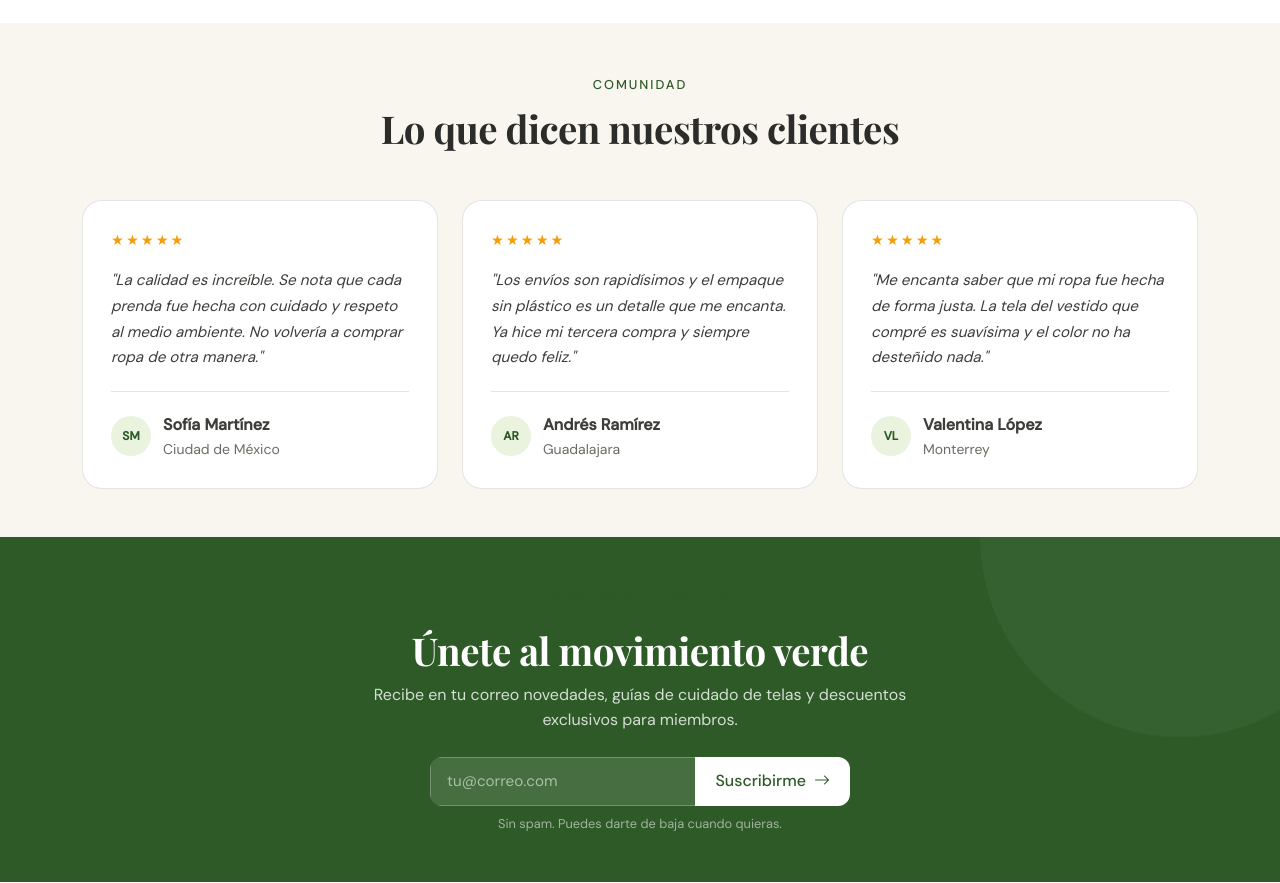
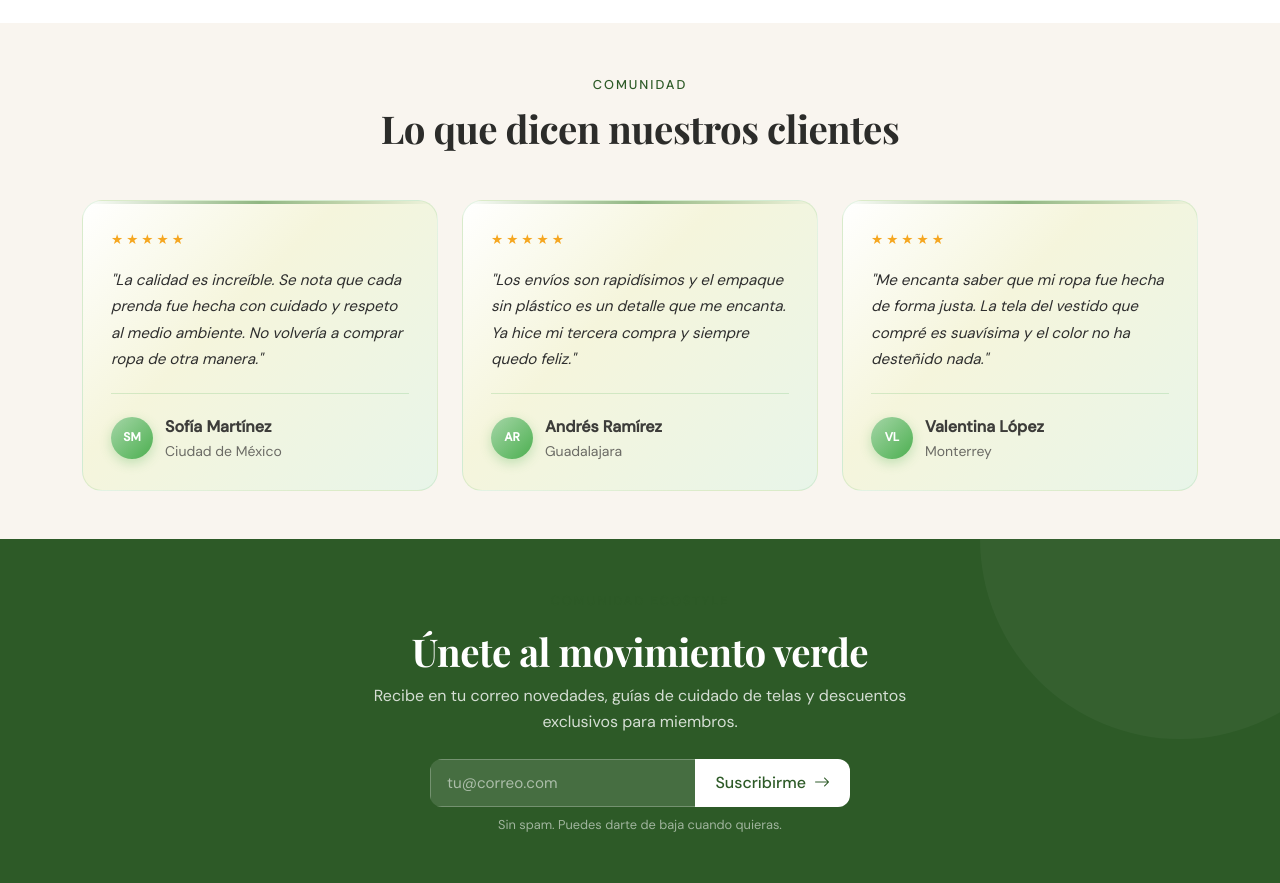
Before and after one commit to AlfredoCorvi/ecostyle1, a Django app: page / in a window 1280 px wide. Shown: the part 2705-3588 px from the top of the page. Run offline with Django 4.2, Linux system fonts and the light colour scheme; the visitor is signed in with stand-in values (Sample User, id 1); data comes from the database, SQL or seed files in the repository; data that the repository does not hold is empty; parts of the project's set-up code (start-up, migrations or seed data) failed here and were passed over.

Commit message:
se realiza style para las card valoracion de testimonios

```diff
--- a/static/css/ecostyle.css
+++ b/static/css/ecostyle.css
@@ -777,22 +777,84 @@ h1, h2, h3, .eco-logo, .eco-hero-title, .eco-section-title {
 
 /* ── TESTIMONIOS ─────────────────────────────────────────────── */
 .eco-testimonial-card {
-  background: var(--eco-white);
-  border: 1px solid var(--eco-border);
+  background: linear-gradient(
+    135deg,
+    #ffffff 0%,
+    #f5f5dc 40%,
+    #e8f5e9 100%
+  );
+
+  border: 1px solid rgba(76, 175, 80, 0.15);
   border-radius: var(--radius-lg);
   padding: 1.75rem;
   height: 100%;
-  transition: var(--transition);
+
+  transition: all 0.35s ease;
+  position: relative;
+  overflow: hidden;
 }
 
-.eco-testimonial-card:hover { box-shadow: var(--eco-shadow-md); transform: translateY(-4px); }
+.eco-testimonial-card:hover {
+  transform: translateY(-6px) scale(1.01);
+  box-shadow: 0 15px 40px rgba(0,0,0,0.12);
 
-.eco-stars { color: #F59E0B; letter-spacing: 2px; font-size: 0.9rem; }
+  background: linear-gradient(
+    135deg,
+    #ffffff,
+    #eef7ee,
+    #dcedc8
+  );
+}
+
+.eco-testimonial-card::before {
+  content: "";
+  position: absolute;
+  top: 0;
+  left: -120%;
+  width: 100%;
+  height: 100%;
+  background: linear-gradient(
+    120deg,
+    transparent,
+    rgba(255,255,255,0.5),
+    transparent
+  );
+  transition: 0.6s;
+}
+
+.eco-testimonial-card::after {
+  content: "";
+  position: absolute;
+  top: 0;
+  left: 0;
+  width: 100%;
+  height: 3px;
+
+  background: linear-gradient(
+    to right,
+    transparent,
+    var(--eco-green-light),
+    transparent
+  );
+
+  opacity: 0.6;
+}
+
+.eco-testimonial-card:hover::before {
+  left: 120%;
+}
+
+.eco-stars {
+  color: #F59E0B;
+  letter-spacing: 3px;
+  font-size: 0.85rem;
+  opacity: 0.9;
+}
 
 .eco-testimonial-text {
   font-size: 0.95rem;
-  color: var(--eco-text);
-  line-height: 1.7;
+  color: #2e2e2e;
+  line-height: 1.75;
   font-style: italic;
 }
 
@@ -802,18 +864,31 @@ h1, h2, h3, .eco-logo, .eco-hero-title, .eco-section-title {
   gap: 0.75rem;
   margin-top: 1.25rem;
   padding-top: 1.25rem;
-  border-top: 1px solid var(--eco-border);
+  border-top: 1px solid rgba(76, 175, 80, 0.2);
 }
 
 .eco-author-avatar {
-  width: 40px; height: 40px;
-  background: var(--eco-green-pale);
+  width: 42px;
+  height: 42px;
+
+  background: linear-gradient(
+    135deg,
+    #a5d6a7,
+    #4CAF50
+  );
+
   border-radius: 50%;
-  display: flex; align-items: center; justify-content: center;
+  display: flex;
+  align-items: center;
+  justify-content: center;
+
   font-size: 0.75rem;
   font-weight: 600;
-  color: var(--eco-green);
+  color: white;
+
   flex-shrink: 0;
+
+  box-shadow: 0 4px 12px rgba(76, 175, 80, 0.3);
 }
 
 .eco-text-muted { color: var(--eco-text-muted); }
```
